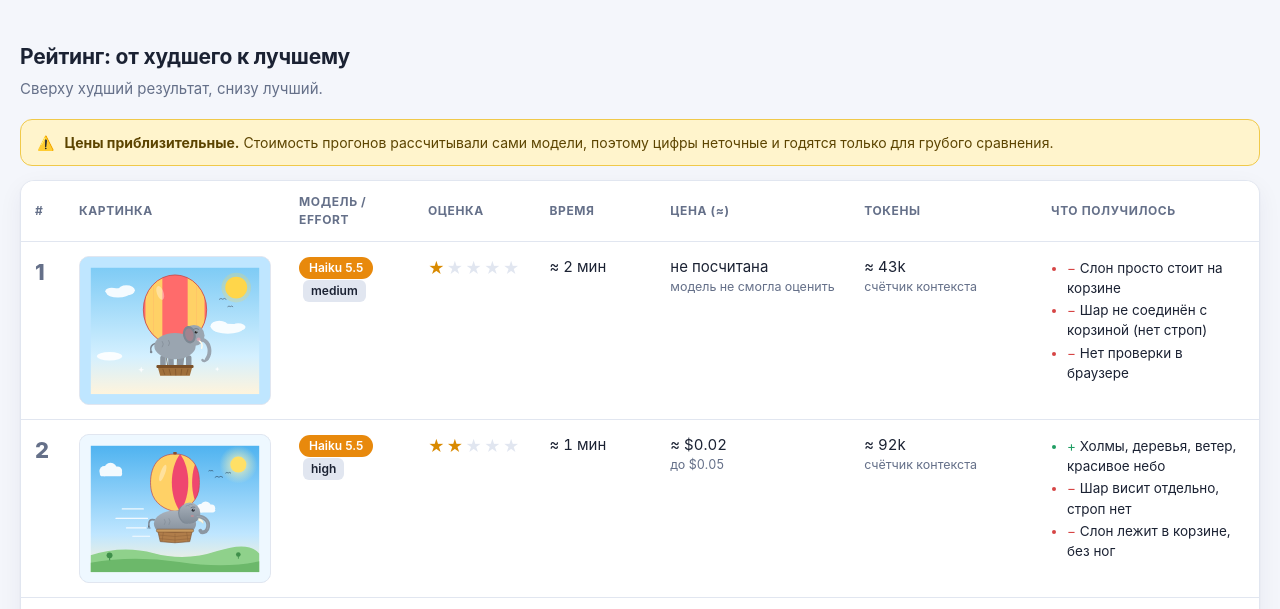
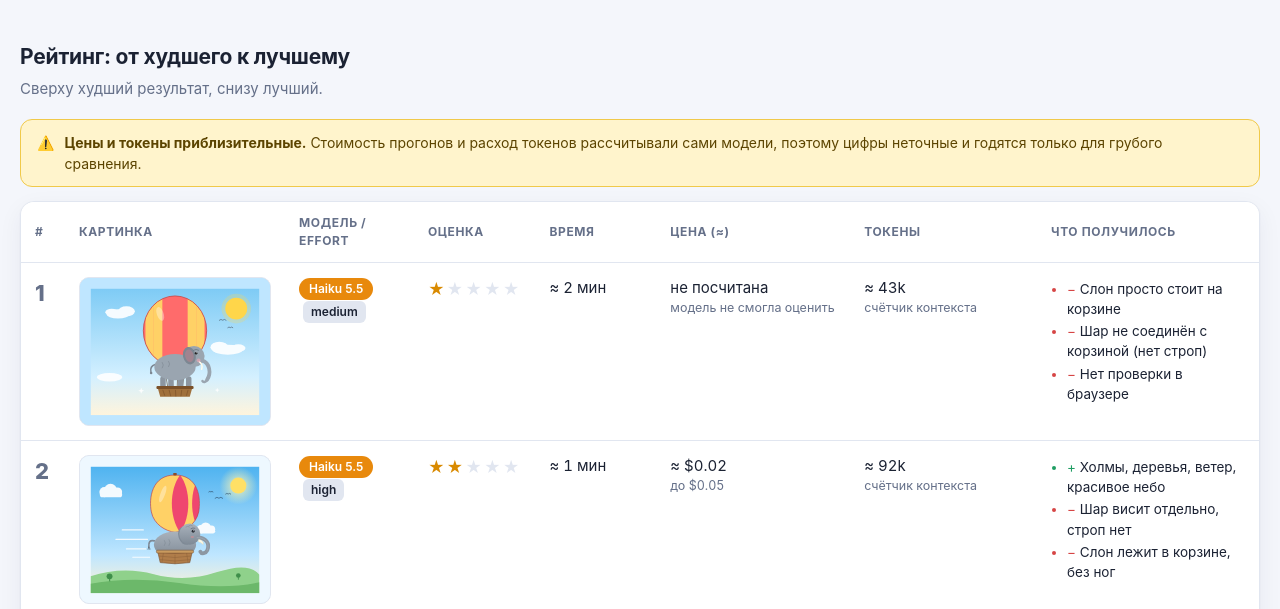
Before and after one commit to Galaxy4400/agent-test, a plain HTML site: page index.html in a window 1280 px wide. Shown: the part 154-763 px from the top of the page. Drawn offline with Linux system fonts and the light colour scheme.

Commit message:
Note that token counts were also estimated by the models
Co-Authored-By: Claude Opus 5.5 <noreply@anthropic.com>

```diff
--- a/index.html
+++ b/index.html
@@ -81,7 +81,7 @@
   <h2>Рейтинг: от худшего к лучшему</h2>
   <p class="sub">Сверху худший результат, снизу лучший.</p>
 
-  <div class="notice" role="note"><span aria-hidden="true">⚠️</span><span><b>Цены приблизительные.</b> Стоимость прогонов рассчитывали сами модели, поэтому цифры неточные и годятся только для грубого сравнения.</span></div>
+  <div class="notice" role="note"><span aria-hidden="true">⚠️</span><span><b>Цены и токены приблизительные.</b> Стоимость прогонов и расход токенов рассчитывали сами модели, поэтому цифры неточные и годятся только для грубого сравнения.</span></div>
 
   <div class="tablewrap">
   <table>
```
